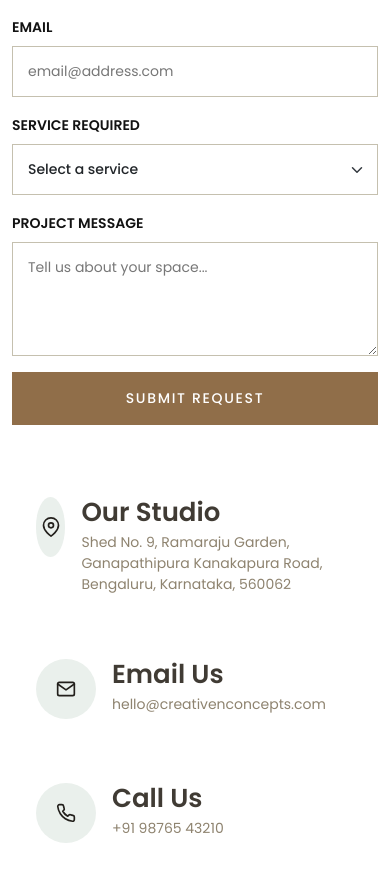
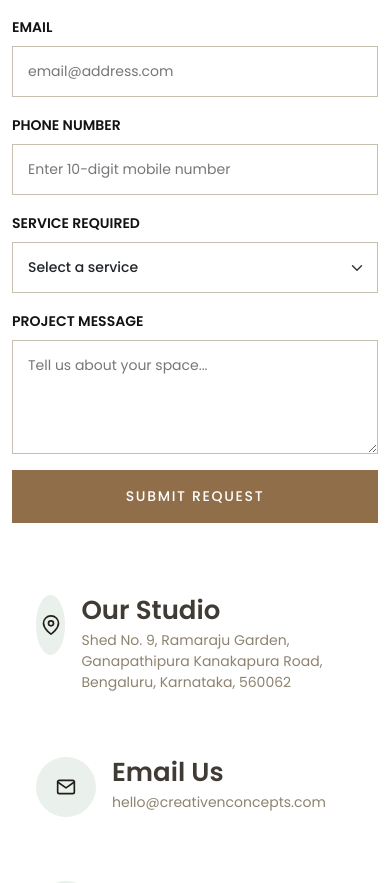
Before and after one commit to Melodynaorem12345/creativenconcepts, a React (Vite) app: page /contact in a window 390 px wide. Shown: the part 1014-1897 px from the top of the page. Built offline with nearby package versions, Linux system fonts and the light colour scheme; no server answers.

Commit message:
contact phone number update and journey company update

```diff
--- a/src/assets/styles/pages.css
+++ b/src/assets/styles/pages.css
@@ -788,6 +788,35 @@
   transition: filter .28s ease, opacity .28s ease;
   opacity: 0.95;
 }
+.imos-highlight {
+  border-left: 3px solid #b89b6a;
+  padding-left: 16px;
+}
+
+.imos-chip {
+  display: inline-block;
+  font-size: 0.65rem;
+  letter-spacing: 0.18em;
+  text-transform: uppercase;
+  color: #8a7a64;
+  margin-bottom: 6px;
+}
+
+.imos-title {
+  font-size: 1.1rem;
+  font-weight: 600;
+  letter-spacing: 0.08em;
+  color: #3f3326;
+  margin-bottom: 4px;
+}
+
+.imos-sub {
+  font-size: 0.85rem;
+  color: #7a6a55;
+  max-width: 420px;
+}
+
+
 
 @media (max-width: 768px) {
   .brands-grid { gap: 12px; }
--- a/src/features/contact/Contact.jsx
+++ b/src/features/contact/Contact.jsx
@@ -71,6 +71,12 @@ const Contact = () => {
       } else if (!/^[^\s@]+@[^\s@]+\.[^\s@]+$/.test(formData.email)) {
         nextErrors.email = 'Enter a valid email address.';
       }
+      if (!formData.phone.trim()) {
+        nextErrors.phone = 'Phone number is required.';
+      } else if (formData.phone.length !== 10) {
+        nextErrors.phone = 'Phone number must be exactly 10 digits.';
+      }
+
       if (!formData.message.trim()) {
         nextErrors.message = 'Tell us about your project.';
       }
@@ -79,7 +85,19 @@ const Contact = () => {
 
     const handleChange = (e) => {
       const { name, value } = e.target;
-      setFormData((prev) => ({ ...prev, [name]: value }));
+      if (name === 'phone') {
+      const numericValue = value.replace(/\D/g, '');
+        if (numericValue.length > 10) return;
+          setFormData((prev) => ({
+            ...prev,
+            phone: numericValue
+          }));
+        } else {
+        setFormData((prev) => ({
+          ...prev,
+          [name]: value
+        }));
+      }
       if (errors[name]) {
         setErrors((prev) => {
           const updated = { ...prev };
@@ -212,7 +230,29 @@ const Contact = () => {
                         </div>
                       )}
                     </div>
-                    <div className="col-12">
+                    <div className="col-md-6">
+                      <label className="form-label small text-uppercase fw-semibold text-brand-muted">Phone Number</label>
+                       <input
+                        type="tel"
+                        inputMode="numeric"
+                        pattern="[0-9]*"
+                        maxLength={10}
+                        className={`form-control ${errors.phone ? 'is-invalid' : ''}`}
+                        placeholder="Enter 10-digit mobile number"
+                        name="phone"
+                        value={formData.phone}
+                        onChange={handleChange}
+                        aria-invalid={Boolean(errors.phone)}
+                        aria-describedby={errors.phone ? 'contact-phone-error' : undefined}
+                      />
+                      {errors.phone && (
+                        <div id="contact-phone-error" className="invalid-feedback d-block small">
+                          {getErrorText(errors.phone)}
+                        </div>
+                      )}
+                    </div>
+
+                    <div className="col-md-6">
                       <label className="form-label small text-uppercase fw-semibold text-brand-muted">Service Required</label>
                       <select
                         className={`form-select ${errors.service ? 'is-invalid' : ''}`}
--- a/src/features/journey/components/JourneyStep.jsx
+++ b/src/features/journey/components/JourneyStep.jsx
@@ -19,11 +19,18 @@ const JourneyStep = ({ step, index }) => {
               <span className="display-4 font-serif text-brand-muted">0{step.id}</span>
               <div className="flex-grow-1 border-top muted-border" />
             </div>
+            {step.badge && (
+              <div className="imos-highlight mb-4">
+                <span className="imos-chip">ENGINEERED WITH</span>
+                <h6 className="imos-title">{step.badge}</h6>
+                <p className="imos-sub">
+                  Production-grade software converting designs into machine-ready precision.
+                </p>
+              </div>
+            )}
+
             <h3 className="display-6 font-serif text-brand mb-3">{step.title}</h3>
             <p className="text-brand-muted lead">{step.description}</p>
-            <div className="mt-3">
-              <button className="btn btn-outline-brand btn-sm">Learn about our standards</button>
-            </div>
           </motion.div>
 
           <motion.div
--- a/src/shared/data/journey.js
+++ b/src/shared/data/journey.js
@@ -20,18 +20,26 @@ export const journeySteps = [
   },
   {
     id: 4,
+    title: 'Quotation & Final Approval',
+    description: 'Once designs and materials are finalized, we present a detailed quotation. Upon your approval, technical drawings are frozen and the project is cleared for production.',
+    image: 'https://images.unsplash.com/photo-1586023492125-27b2c045efd7?auto=format&fit=crop&q=80&w=1200'
+  },
+  {
+    id: 5,
     title: 'Precision Manufacturing',
-    description: 'Our state-of-the-art facility crafts your modular units with German machinery, ensuring millimetric precision and lasting quality.',
+    highlight: true,
+    badge: 'IMOS Powered',
+    description: 'After final approval, production begins using IMOS software to convert designs into machine-ready data. Our German-engineered machinery ensures millimetric precision.',
     image: 'https://images.unsplash.com/photo-1581091226825-a6a2a5aee158?auto=format&fit=crop&q=80&w=1200'
   },
   {
-    id: 5,
+    id: 6,
     title: 'Expert Installation',
     description: 'Our trained professionals bring the pieces together in your home, ensuring a seamless fit and clean finish.',
     image: 'https://images.unsplash.com/photo-1504307651254-35680f356dfd?auto=format&fit=crop&q=80&w=1200'
   },
   {
-    id: 6,
+    id: 7,
     title: 'Handover & Beyond',
     description: 'A walkthrough of your new space, followed by our dedicated after-sales support to ensure your experience remains exceptional.',
     image: 'https://images.unsplash.com/photo-1600607687920-4e2a09cf159d?auto=format&fit=crop&q=80&w=1200'
```
